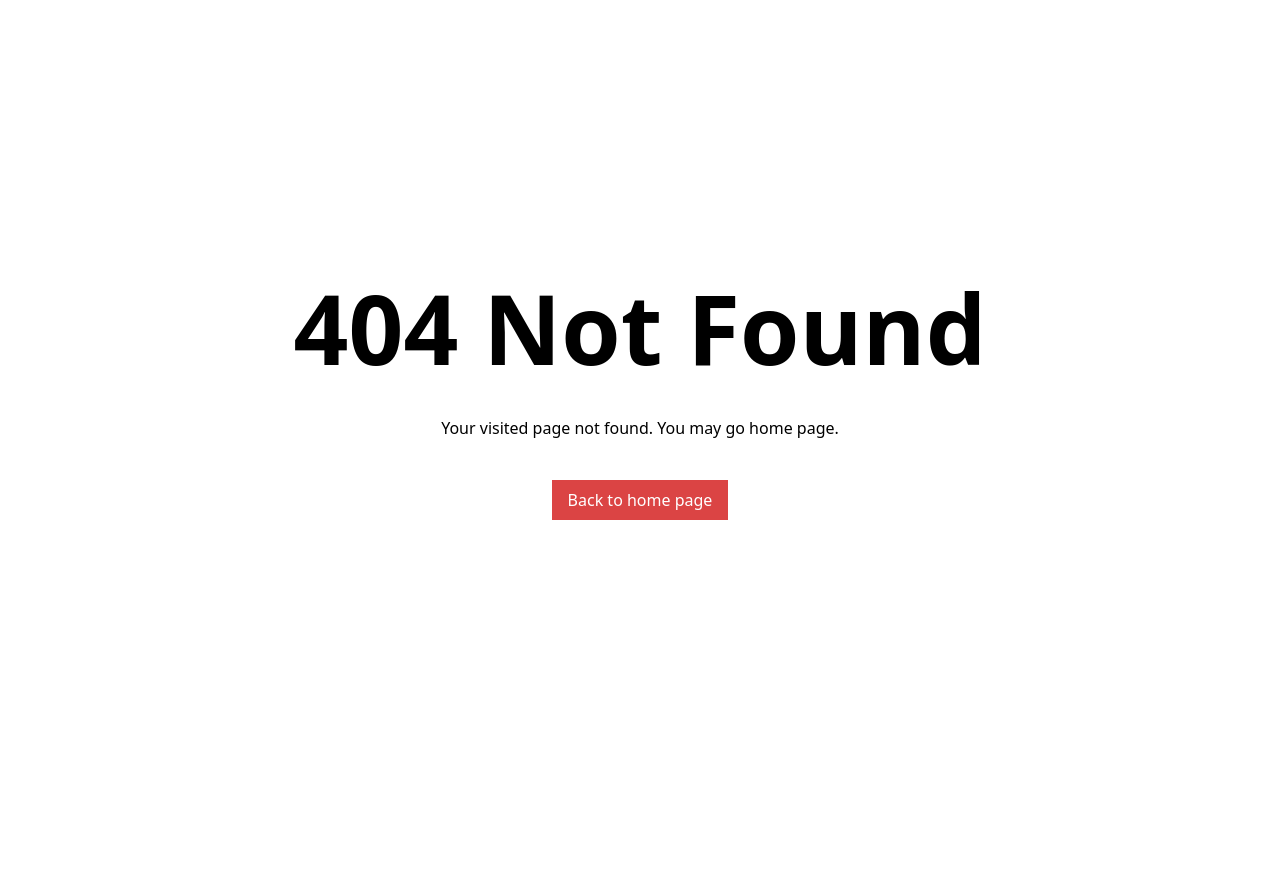
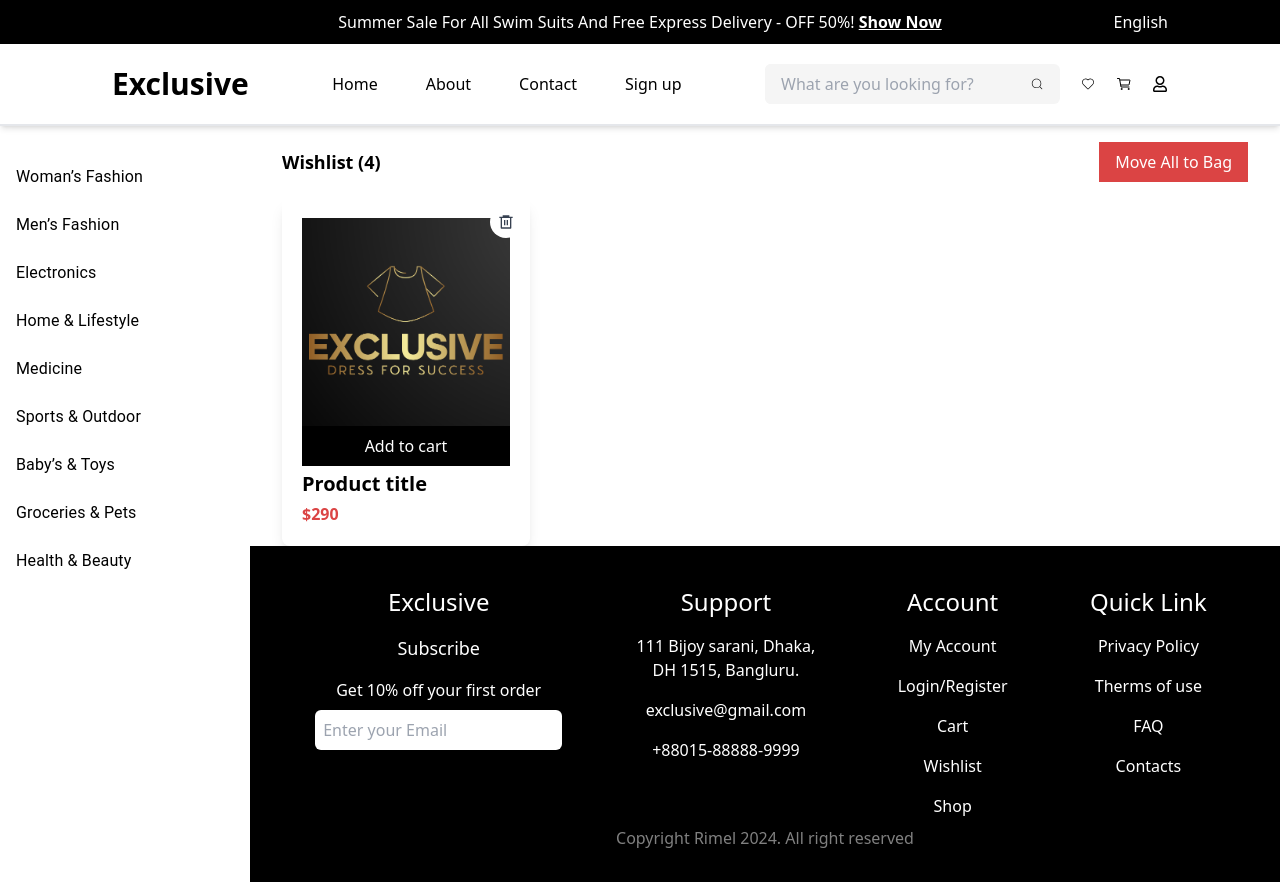
Before and after one commit to Anjali1241/ProductECommerce, a React (Vite) app: page /wishlist in a window 1280 px wide. Before the commit this address had no page. Before the commit the page ends 800 px from the top, so only its background shows below. Built offline with nearby package versions, Linux system fonts and the light colour scheme.

Commit message:
feat:intergrate wishlist component

```diff
--- /dev/null
+++ b/src/common/Base/index.jsx
@@ -0,0 +1,23 @@
+import Header from '../../components/Header';
+import Offers from '../../components/Offers';
+import { Outlet } from 'react-router-dom';
+import Sidebar from '../../components/Sidebar';
+import Footer from '../../components/Footer';
+
+function Base() {
+  return (
+    <div>
+      <div className="sticky top-0 z-10">
+        <Offers />
+        <Header />
+      </div>
+      <main style={{ marginLeft: 250 }}>
+        <Sidebar />
+        <Outlet />
+        <Footer />
+      </main>
+    </div>
+  );
+}
+
+export default Base;
--- a/src/common/Button/index.jsx
+++ b/src/common/Button/index.jsx
@@ -1,9 +1,9 @@
 import React from 'react';
 
-function Button({ children, onClick }) {
+function Button({ children, onClick, variant }) {
   return (
     <div
-      className="bg-[#DB4444] inline-block text-white px-4 py-2"
+      className={`bg-[#DB4444] inline-block text-white px-4 py-2 ${variant}`}
       onClick={onClick}
     >
       {children}
--- a/src/components/Header/index.jsx
+++ b/src/components/Header/index.jsx
@@ -6,14 +6,16 @@ import { FaRegUser } from 'react-icons/fa';
 function Header() {
   const menu = ['Home', 'About', 'Contact', 'Sign up'];
   return (
-    <div className="flex items-center justify-between border-b-2 bg-white px-28 p-5 shadow-md">
+    <div className="flex items-center justify-between border-b-2 bg-white p-5 px-28 shadow-md">
       <div>
         <h1 className="text-3xl font-semibold">Exclusive</h1>
       </div>
 
       <div className="flex space-x-12">
         {menu.map((item, index) => (
-          <span key={index}>{item}</span>
+          <span className="cursor-pointer hover:text-[#DB4444]" key={index}>
+            {item}
+          </span>
         ))}
       </div>
 
--- /dev/null
+++ b/src/components/Products/index.jsx
@@ -0,0 +1,21 @@
+import Button from '../../common/Button';
+import { RiDeleteBin6Line } from 'react-icons/ri';
+
+function Products() {
+  return (
+    <div className="relative inline-block rounded-lg p-5 shadow-lg">
+      <div className="absolute right-2 top-2 flex items-center justify-center rounded-full bg-white p-2">
+        <RiDeleteBin6Line className="text-gray-700" />
+      </div>
+
+      <img src="/logo/logo.png" alt="logo" className="h-52 w-52 object-cover" />
+      <Button variant="w-full bg-black text-center text-white cursor-pointer">
+        Add to cart
+      </Button>
+      <p className="py-1 text-xl font-bold">Product title</p>
+      <p className="font-semibold text-[#DB4444]">$290</p>
+    </div>
+  );
+}
+
+export default Products;
--- a/src/pages/Home/index.jsx
+++ b/src/pages/Home/index.jsx
@@ -1,26 +1,14 @@
-import Sidebar from '../../components/Sidebar';
 import Hero from '../../components/Hero';
-import Offers from '../../components/Offers';
-import Header from '../../components/Header';
 import Category from '../../components/Categories';
 import Perks from '../../components/Perks';
-import Footer from '../../components/Footer';
 
 function HomePage() {
   return (
-    <div>
-      <div className="sticky top-0 z-10">
-        <Offers />
-        <Header />
-      </div>
-      <main style={{ marginLeft: 250 }}>
-        <Sidebar />
-        <Hero />
-        <Category />
-        <Perks />
-        <Footer />
-      </main>
-    </div>
+    <>
+      <Hero />
+      <Category />
+      <Perks />
+    </>
   );
 }
 
--- /dev/null
+++ b/src/pages/Wishlist/index.jsx
@@ -0,0 +1,19 @@
+import Button from '../../common/Button';
+import Products from '../../components/Products';
+
+function Wishlist() {
+  return (
+    <div className="max-w-7xl px-8">
+      <div className="mx-auto flex w-full items-center justify-between py-4">
+        <div className="text-lg font-semibold">Wishlist (4)</div>
+        <Button aria-label="Move all items to bag">Move All to Bag</Button>
+      </div>
+
+      <div>
+        <Products />
+      </div>
+    </div>
+  );
+}
+
+export default Wishlist;
```
Also changed, not shown: src/App.jsx (+18 -1 lines).
